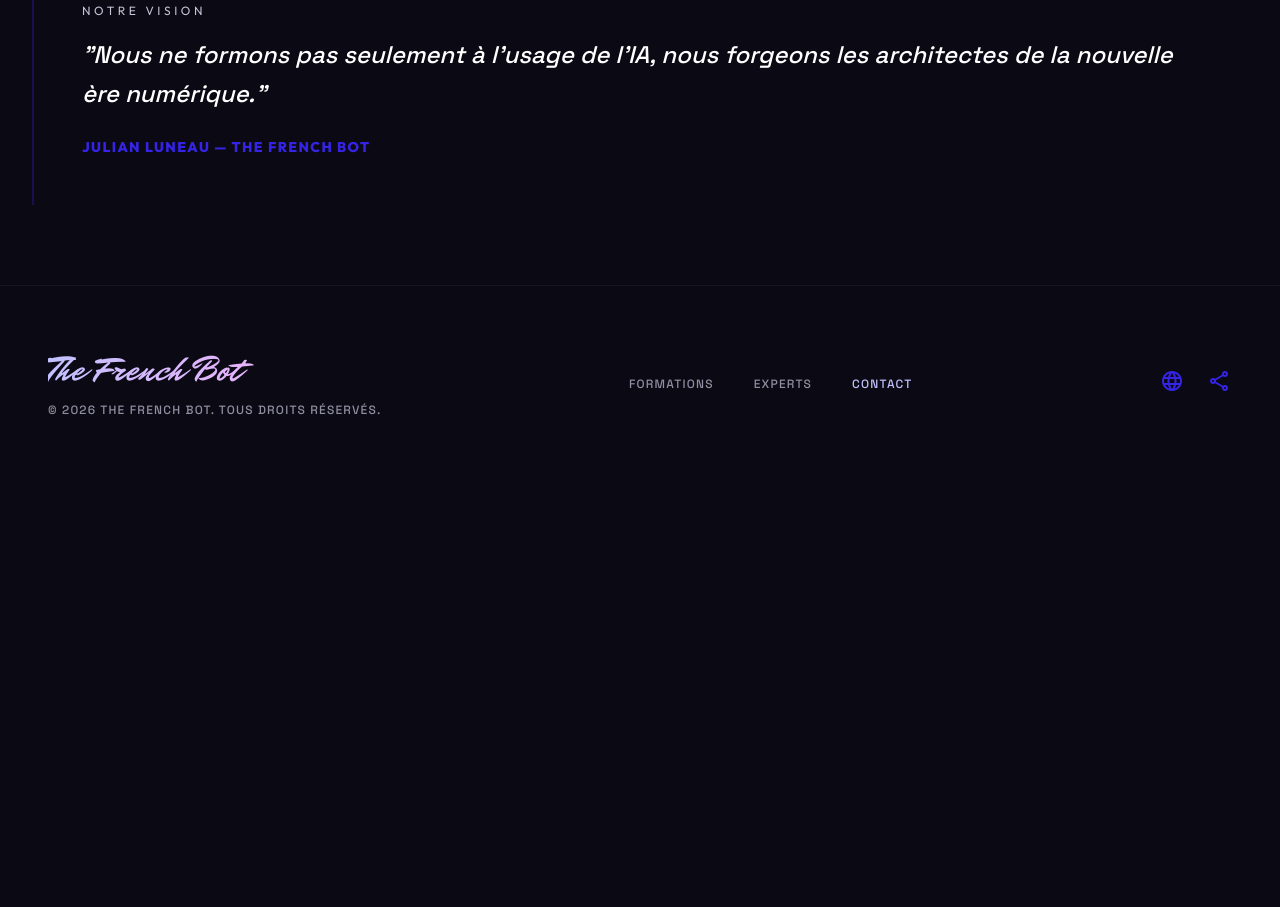
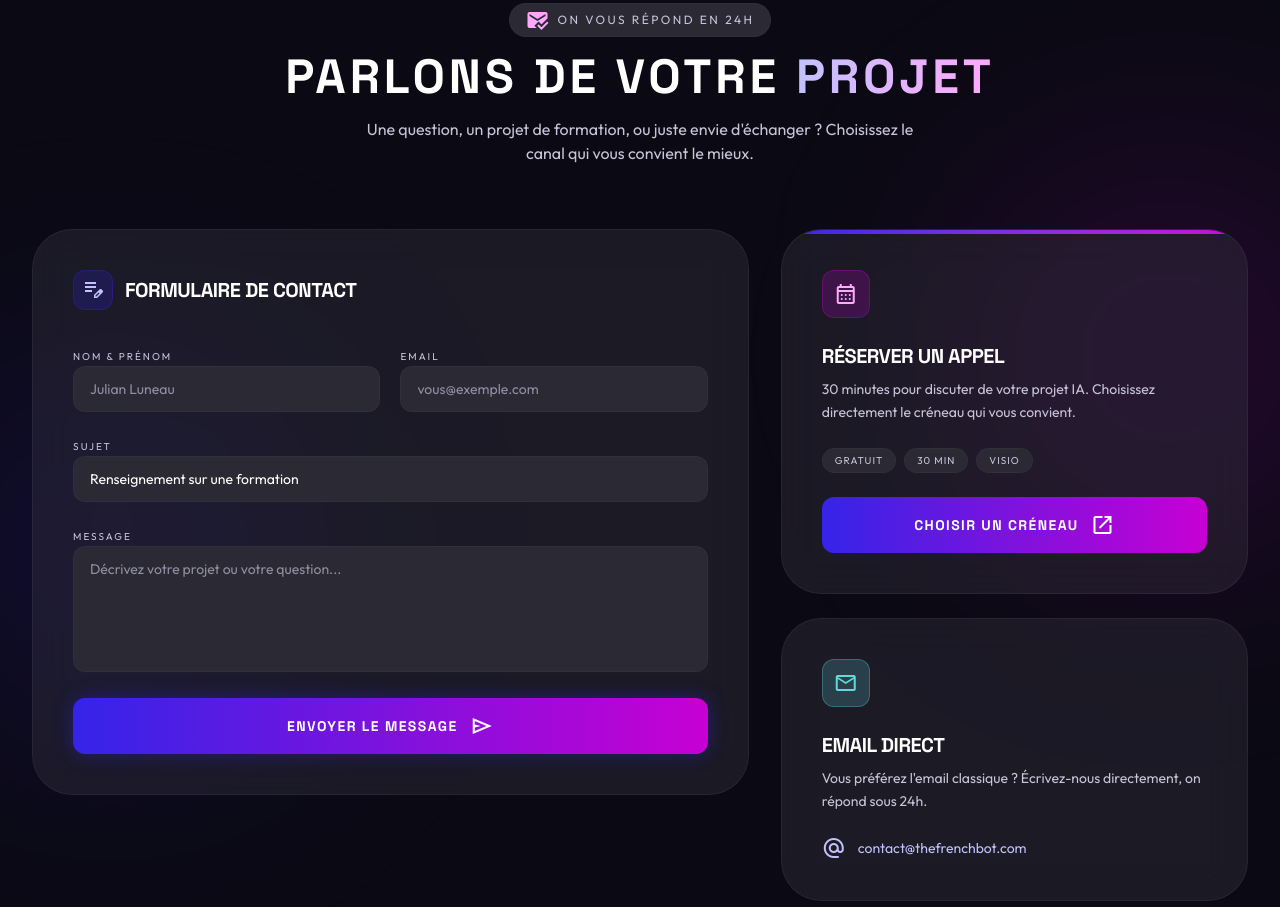
Before and after one commit to thefrenchbot/thefrenchbot-site, an Astro site: page / in a window 1280 px wide. Shown: the part 4193-5100 px from the top of the page. Before the commit the page ends 4675 px from the top, so only its background shows below. Built offline with nearby package versions, Linux system fonts and the light colour scheme; Astro itself is replaced by a stand-in of ours.

Commit message:
Add contact section with form, Calendly booking, and direct email
- Create ContactSection.astro component with 3 contact options
- Formspree form (AJAX) with name, email, subject, message fields
- Calendly booking button (thefrenchbot-coaching/30min)
- Direct email link to contact@thefrenchbot.com
- Integrate section into index.astro above the mission quote

Co-Authored-By: Claude Sonnet 4.6 <noreply@anthropic.com>

```diff
--- /dev/null
+++ b/src/components/ContactSection.astro
@@ -0,0 +1,213 @@
+---
+// Contact section — form via Formspree, Calendly booking, direct email
+// TODO: Replace YOUR_FORMSPREE_ID with your Formspree form ID (https://formspree.io)
+// TODO: Replace YOUR_CALENDLY_LINK with your Calendly URL (e.g. calendly.com/thefrenchbot/30min)
+const FORMSPREE_ID = "YOUR_FORMSPREE_ID";
+const CALENDLY_URL = "https://calendly.com/thefrenchbot-coaching/30min";
+---
+
+<section id="contact" class="py-24 md:py-32 px-6 md:px-8 relative overflow-hidden">
+  <!-- Background glows -->
+  <div class="absolute top-1/4 -right-20 w-96 h-96 bg-secondary/15 rounded-full blur-[120px] pointer-events-none"></div>
+  <div class="absolute bottom-1/4 -left-20 w-96 h-96 bg-primary/15 rounded-full blur-[120px] pointer-events-none"></div>
+
+  <div class="max-w-[1440px] mx-auto relative z-10">
+    <!-- Header -->
+    <div class="mb-16 text-center space-y-4">
+      <div class="inline-flex items-center gap-2 px-4 py-1 rounded-full bg-bg-surface-high border border-outline-variant/20">
+        <span class="material-symbols-outlined text-secondary-light text-sm" style="font-variation-settings: 'FILL' 1;">mark_email_read</span>
+        <span class="font-[family-name:var(--font-label)] text-xs uppercase tracking-[0.2em] text-text-secondary">On vous répond en 24h</span>
+      </div>
+      <h2 class="font-[family-name:var(--font-headline)] font-black text-4xl md:text-5xl text-white uppercase tracking-[0.08em]">
+        Parlons de votre <span class="gradient-text">projet</span>
+      </h2>
+      <p class="font-[family-name:var(--font-body)] text-text-secondary max-w-xl mx-auto">
+        Une question, un projet de formation, ou juste envie d'échanger ? Choisissez le canal qui vous convient le mieux.
+      </p>
+    </div>
+
+    <!-- Grid -->
+    <div class="grid grid-cols-1 lg:grid-cols-5 gap-6 md:gap-8 items-start">
+
+      <!-- Contact Form — 3 cols -->
+      <div class="lg:col-span-3 glass-panel p-8 md:p-10 rounded-[2.5rem] border border-white/5">
+        <div class="flex items-center gap-3 mb-8">
+          <div class="w-10 h-10 rounded-xl bg-primary/20 flex items-center justify-center border border-primary/30">
+            <span class="material-symbols-outlined text-primary-light text-xl">edit_note</span>
+          </div>
+          <h3 class="font-[family-name:var(--font-headline)] font-black text-xl text-white uppercase tracking-tight">Formulaire de contact</h3>
+        </div>
+
+        <form
+          action={`https://formspree.io/f/${FORMSPREE_ID}`}
+          method="POST"
+          class="space-y-5"
+          id="contact-form"
+        >
+          <div class="grid grid-cols-1 sm:grid-cols-2 gap-5">
+            <div class="space-y-2">
+              <label for="name" class="font-[family-name:var(--font-label)] text-[10px] uppercase tracking-[0.2em] text-text-secondary">Nom & Prénom</label>
+              <input
+                type="text"
+                id="name"
+                name="name"
+                required
+                placeholder="Julian Luneau"
+                class="w-full bg-bg-surface-high border border-outline-variant/20 rounded-xl px-4 py-3 text-white placeholder-text-muted font-[family-name:var(--font-body)] text-sm focus:outline-none focus:border-primary/50 focus:bg-primary/5 transition-colors"
+              />
+            </div>
+            <div class="space-y-2">
+              <label for="email" class="font-[family-name:var(--font-label)] text-[10px] uppercase tracking-[0.2em] text-text-secondary">Email</label>
+              <input
+                type="email"
+                id="email"
+                name="email"
+                required
+                placeholder="vous@exemple.com"
+                class="w-full bg-bg-surface-high border border-outline-variant/20 rounded-xl px-4 py-3 text-white placeholder-text-muted font-[family-name:var(--font-body)] text-sm focus:outline-none focus:border-primary/50 focus:bg-primary/5 transition-colors"
+              />
+            </div>
+          </div>
+
+          <div class="space-y-2">
+            <label for="subject" class="font-[family-name:var(--font-label)] text-[10px] uppercase tracking-[0.2em] text-text-secondary">Sujet</label>
+            <select
+              id="subject"
+              name="subject"
+              class="w-full bg-bg-surface-high border border-outline-variant/20 rounded-xl px-4 py-3 text-white font-[family-name:var(--font-body)] text-sm focus:outline-none focus:border-primary/50 transition-colors appearance-none cursor-pointer"
+            >
+              <option value="formation">Renseignement sur une formation</option>
+              <option value="automatisation">Projet d'automatisation</option>
+              <option value="accompagnement">Accompagnement sur-mesure</option>
+              <option value="autre">Autre</option>
+            </select>
+          </div>
+
+          <div class="space-y-2">
+            <label for="message" class="font-[family-name:var(--font-label)] text-[10px] uppercase tracking-[0.2em] text-text-secondary">Message</label>
+            <textarea
+              id="message"
+              name="message"
+              required
+              rows="5"
+              placeholder="Décrivez votre projet ou votre question..."
+              class="w-full bg-bg-surface-high border border-outline-variant/20 rounded-xl px-4 py-3 text-white placeholder-text-muted font-[family-name:var(--font-body)] text-sm focus:outline-none focus:border-primary/50 focus:bg-primary/5 transition-colors resize-none"
+            ></textarea>
+          </div>
+
+          <!-- Success / error messages (shown via JS) -->
+          <div id="form-success" class="hidden items-center gap-3 px-4 py-3 rounded-xl bg-tertiary/10 border border-tertiary/30 text-tertiary font-[family-name:var(--font-body)] text-sm">
+            <span class="material-symbols-outlined text-base" style="font-variation-settings: 'FILL' 1;">check_circle</span>
+            Message envoyé ! On vous recontacte sous 24h.
+          </div>
+          <div id="form-error" class="hidden items-center gap-3 px-4 py-3 rounded-xl bg-secondary/10 border border-secondary/30 text-secondary-light font-[family-name:var(--font-body)] text-sm">
+            <span class="material-symbols-outlined text-base">error</span>
+            Une erreur s'est produite. Réessayez ou écrivez-nous directement.
+          </div>
+
+          <button
+            type="submit"
+            class="w-full gradient-cta text-white py-4 rounded-xl font-[family-name:var(--font-headline)] font-bold text-sm uppercase tracking-widest neon-glow-primary hover:scale-[1.02] transition-all duration-300 flex items-center justify-center gap-3"
+          >
+            Envoyer le message
+            <span class="material-symbols-outlined">send</span>
+          </button>
+        </form>
+      </div>
+
+      <!-- Right column — 2 cols -->
+      <div class="lg:col-span-2 flex flex-col gap-6">
+
+        <!-- Calendly Card -->
+        <div class="glass-panel p-8 md:p-10 rounded-[2.5rem] border border-white/5 space-y-6 relative overflow-hidden group">
+          <div class="absolute top-0 left-0 w-full h-1 bg-gradient-to-r from-primary to-secondary"></div>
+          <div class="w-12 h-12 rounded-xl bg-secondary/20 flex items-center justify-center border border-secondary/30">
+            <span class="material-symbols-outlined text-secondary-light">calendar_month</span>
+          </div>
+          <div class="space-y-2">
+            <h3 class="font-[family-name:var(--font-headline)] font-black text-xl text-white uppercase tracking-tight">Réserver un appel</h3>
+            <p class="font-[family-name:var(--font-body)] text-text-secondary text-sm leading-relaxed">
+              30 minutes pour discuter de votre projet IA. Choisissez directement le créneau qui vous convient.
+            </p>
+          </div>
+          <div class="flex flex-wrap gap-2">
+            <span class="px-3 py-1 bg-bg-surface-high rounded-full font-[family-name:var(--font-label)] text-[10px] uppercase tracking-widest text-text-secondary border border-outline-variant/20">Gratuit</span>
+            <span class="px-3 py-1 bg-bg-surface-high rounded-full font-[family-name:var(--font-label)] text-[10px] uppercase tracking-widest text-text-secondary border border-outline-variant/20">30 min</span>
+            <span class="px-3 py-1 bg-bg-surface-high rounded-full font-[family-name:var(--font-label)] text-[10px] uppercase tracking-widest text-text-secondary border border-outline-variant/20">Visio</span>
+          </div>
+          <a
+            href={CALENDLY_URL}
+            target="_blank"
+            rel="noopener noreferrer"
+            class="flex items-center justify-center gap-3 w-full gradient-cta text-white py-4 rounded-xl font-[family-name:var(--font-headline)] font-bold text-sm uppercase tracking-widest hover:scale-[1.02] transition-all duration-300"
+          >
+            Choisir un créneau
+            <span class="material-symbols-outlined">open_in_new</span>
+          </a>
+        </div>
+
+        <!-- Direct Email Card -->
+        <div class="glass-panel p-8 md:p-10 rounded-[2.5rem] border border-white/5 space-y-6 group hover:bg-white/5 transition-colors duration-500">
+          <div class="w-12 h-12 rounded-xl bg-tertiary/20 flex items-center justify-center border border-tertiary/30">
+            <span class="material-symbols-outlined text-tertiary">mail</span>
+          </div>
+          <div class="space-y-2">
+            <h3 class="font-[family-name:var(--font-headline)] font-black text-xl text-white uppercase tracking-tight">Email direct</h3>
+            <p class="font-[family-name:var(--font-body)] text-text-secondary text-sm leading-relaxed">
+              Vous préférez l'email classique ? Écrivez-nous directement, on répond sous 24h.
+            </p>
+          </div>
+          <a
+            href="mailto:contact@thefrenchbot.com"
+            class="flex items-center gap-3 text-primary-light hover:text-white transition-colors duration-300 group"
+          >
+            <span class="material-symbols-outlined text-sm">alternate_email</span>
+            <span class="font-[family-name:var(--font-body)] text-sm font-medium group-hover:underline">contact@thefrenchbot.com</span>
+          </a>
+        </div>
+      </div>
+    </div>
+  </div>
+</section>
+
+<script>
+  // Handle Formspree AJAX submission for better UX
+  const form = document.getElementById("contact-form") as HTMLFormElement | null;
+  const successMsg = document.getElementById("form-success");
+  const errorMsg = document.getElementById("form-error");
+
+  if (form) {
+    form.addEventListener("submit", async (e) => {
+      e.preventDefault();
+      const submitBtn = form.querySelector('button[type="submit"]') as HTMLButtonElement;
+      submitBtn.disabled = true;
+      submitBtn.textContent = "Envoi en cours...";
+
+      try {
+        const response = await fetch(form.action, {
+          method: "POST",
+          body: new FormData(form),
+          headers: { Accept: "application/json" },
+        });
+
+        if (response.ok) {
+          form.reset();
+          successMsg?.classList.remove("hidden");
+          successMsg?.classList.add("flex");
+          errorMsg?.classList.add("hidden");
+          errorMsg?.classList.remove("flex");
+        } else {
+          throw new Error("Server error");
+        }
+      } catch {
+        errorMsg?.classList.remove("hidden");
+        errorMsg?.classList.add("flex");
+        successMsg?.classList.add("hidden");
+        successMsg?.classList.remove("flex");
+      } finally {
+        submitBtn.disabled = false;
+        submitBtn.innerHTML = 'Envoyer le message <span class="material-symbols-outlined">send</span>';
+      }
+    });
+  }
+</script>
--- a/src/pages/index.astro
+++ b/src/pages/index.astro
@@ -1,5 +1,6 @@
 ---
 import BaseLayout from '../layouts/BaseLayout.astro';
+import ContactSection from '../components/ContactSection.astro';
 ---
 
 <BaseLayout title="The French Bot — Formation & Automatisation IA">
@@ -291,6 +292,9 @@ import BaseLayout from '../layouts/BaseLayout.astro';
     </div>
   </section>
 
+  <!-- Contact -->
+  <ContactSection />
+
   <!-- Mission -->
   <section class="py-16 md:py-20 px-6 md:px-8 max-w-[1440px] mx-auto">
     <div class="p-8 md:p-12 border-l-2 border-primary/30">
```
